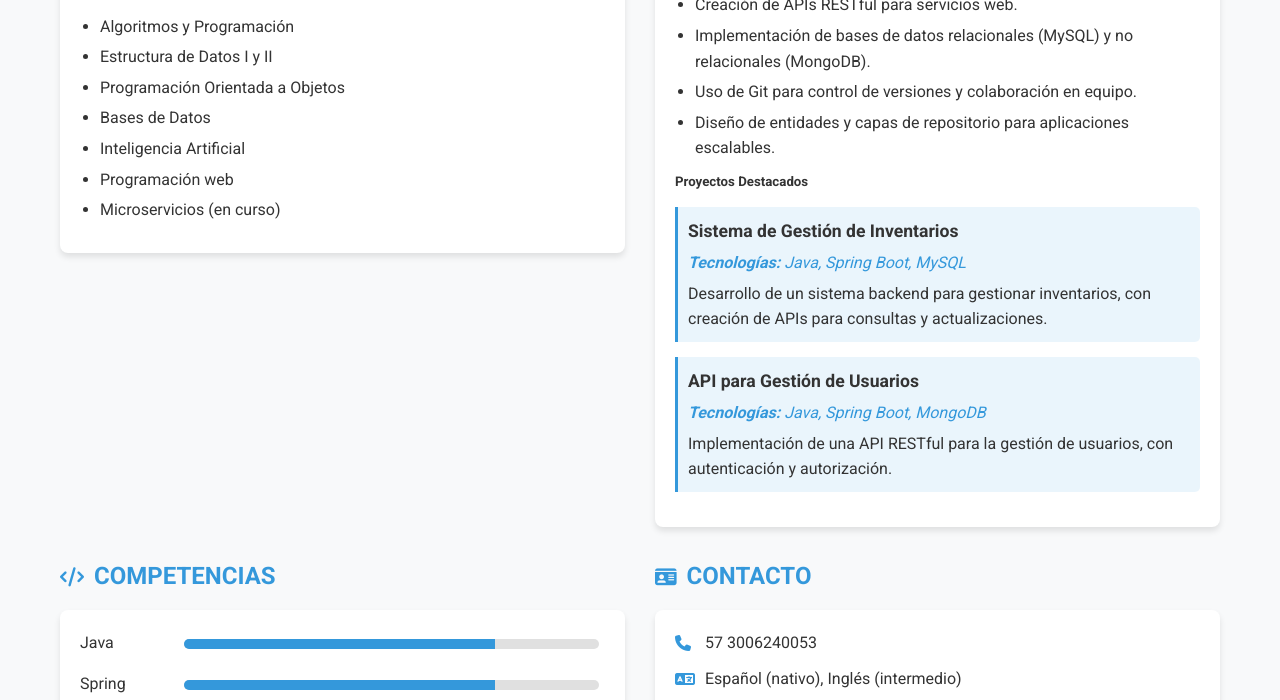
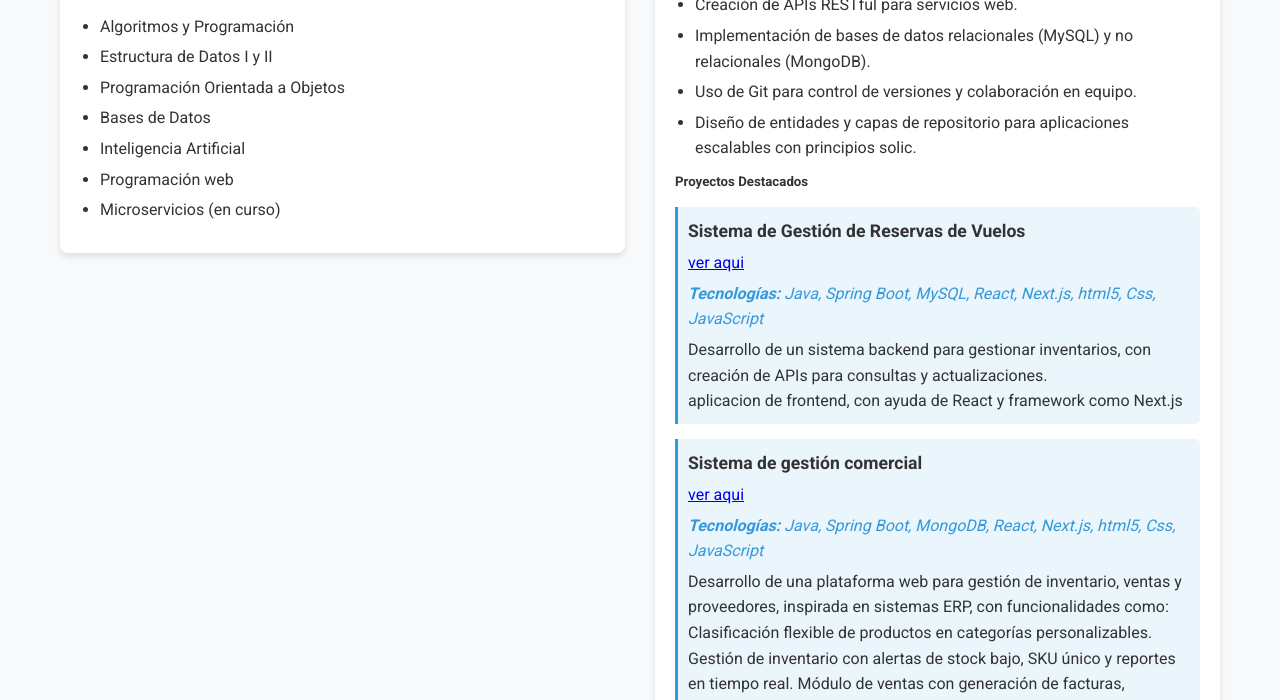
Before and after one commit to CesarFawcett/DesafioHtml3, a plain HTML site: page index.html in a window 1280 px wide. Shown: the part 570-1270 px from the top of the page. Drawn offline with Linux system fonts and the light colour scheme.

Commit message:
actualizacion contorno imagen y datos hoja de vida

```diff
--- a/css/styless.css
+++ b/css/styless.css
@@ -293,7 +293,7 @@ body {
 }
 
 .profile-photo:hover {
-    transform: scale(1.05);
+    transform: scale(2.05);
 }
 
 .profile-photo img {
--- a/index.html
+++ b/index.html
@@ -73,19 +73,26 @@
                             <li>Creación de APIs RESTful para servicios web.</li>
                             <li>Implementación de bases de datos relacionales (MySQL) y no relacionales (MongoDB).</li>
                             <li>Uso de Git para control de versiones y colaboración en equipo.</li>
-                            <li>Diseño de entidades y capas de repositorio para aplicaciones escalables.</li>
+                            <li>Diseño de entidades y capas de repositorio para aplicaciones escalables con principios solic.</li>
                         </ul>
 
                         <h5>Proyectos Destacados</h5>
                         <div class="project">
-                            <h6>Sistema de Gestión de Inventarios</h6>
-                            <p class="tech"><strong>Tecnologías:</strong> Java, Spring Boot, MySQL</p>
+                            <h6>Sistema de Gestión de Reservas de Vuelos</h6>
+                            <a href="https://github.com/CesarFawcett/trabajoFinalWeb" target="_blank">ver aqui</a>
+                            <p class="tech"><strong>Tecnologías:</strong> Java, Spring Boot, MySQL, React, Next.js, html5, Css, JavaScript</p>
                             <p class="description">Desarrollo de un sistema backend para gestionar inventarios, con creación de APIs para consultas y actualizaciones.</p>
+                            <p class="description">aplicacion de frontend, con ayuda de React y framework como Next.js</p>
                         </div>
                         <div class="project">
-                            <h6>API para Gestión de Usuarios</h6>
-                            <p class="tech"><strong>Tecnologías:</strong> Java, Spring Boot, MongoDB</p>
-                            <p class="description">Implementación de una API RESTful para la gestión de usuarios, con autenticación y autorización.</p>
+                            <h6>Sistema de gestión comercial</h6>
+                            <a href="https://github.com/CesarFawcett/TiendaApp" target="_blank">ver aqui</a>
+                            <p class="tech"><strong>Tecnologías:</strong> Java, Spring Boot, MongoDB, React, Next.js, html5, Css, JavaScript</p>
+                            <p class="description">Desarrollo de una plataforma web para gestión de inventario, ventas y proveedores, inspirada en sistemas ERP, con funcionalidades como:
+                                                  Clasificación flexible de productos en categorías personalizables.
+                                                  Gestión de inventario con alertas de stock bajo, SKU único y reportes en tiempo real.
+                                                  Módulo de ventas con generación de facturas, descuentos e integración con pagos electrónicos.
+                                                  Sistema de roles (admin/vendedor) con autenticación JWT y auditoría de acciones.</p>
                         </div>
                     </div>
                 </section>
```
